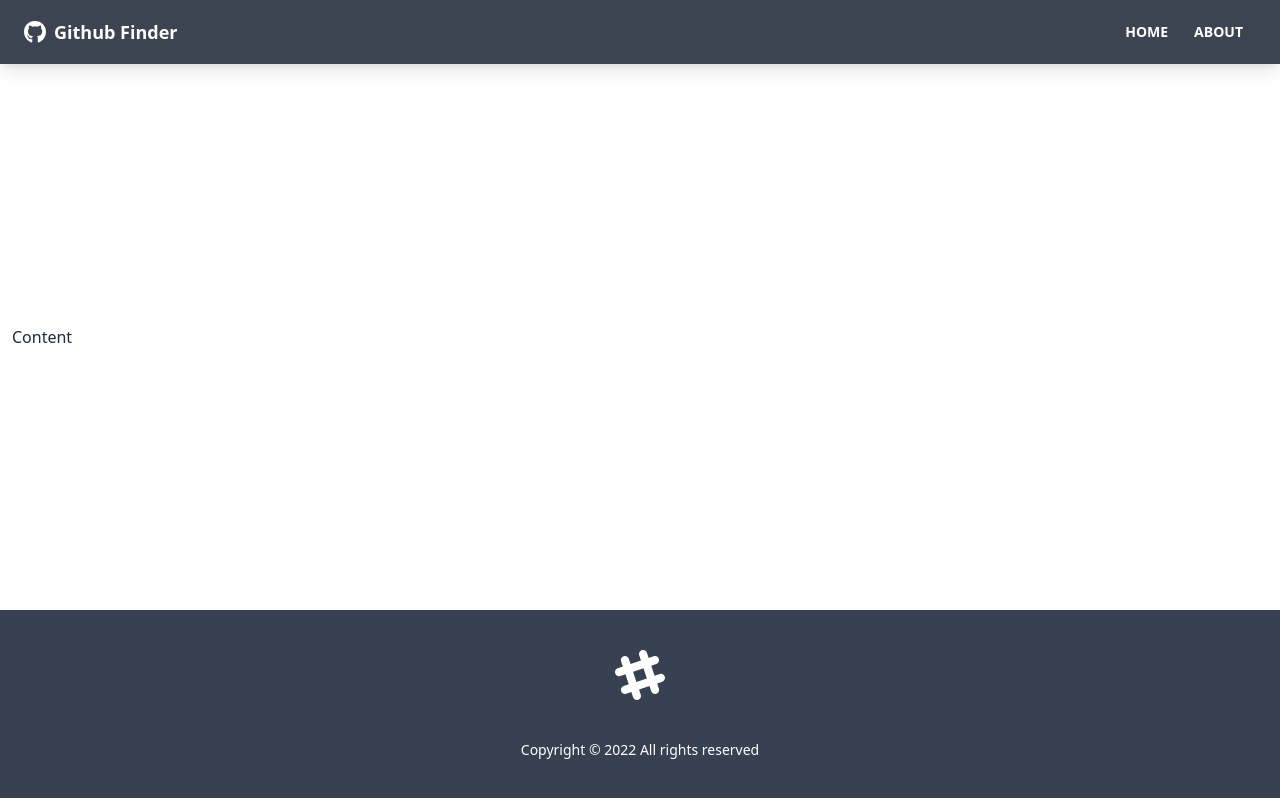
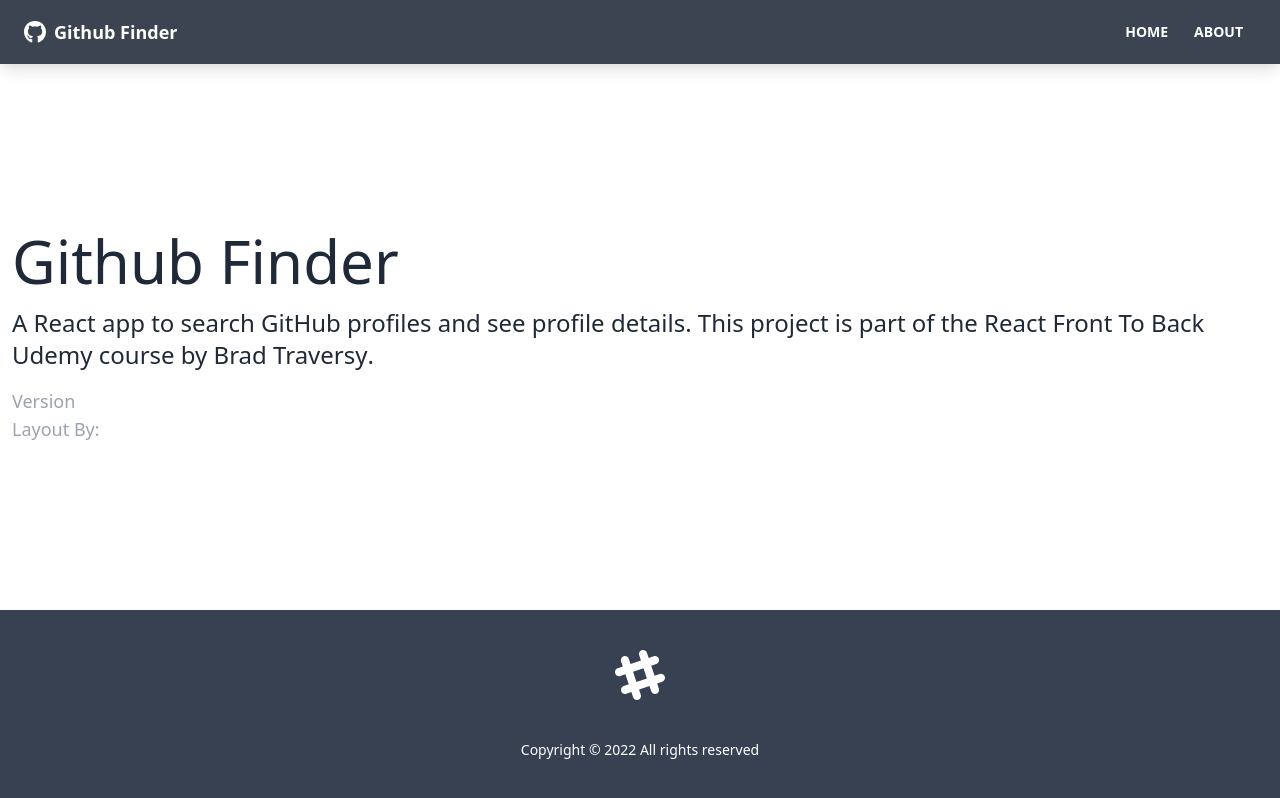
Before and after one commit to tasukuwatanabe/udemy_react_githubfinder, a React (Create React App) app: page /about in a window 1280 px wide. Built offline with nearby package versions, Linux system fonts and the light colour scheme.

Commit message:
add pages & routes

```diff
--- a/src/App.js
+++ b/src/App.js
@@ -1,13 +1,23 @@
-import { BrowserRouter as Router, Route } from 'react-router-dom';
+import { BrowserRouter as Router, Routes, Route } from 'react-router-dom';
 import Navbar from './components/layout/Navbar';
 import Footer from './components/layout/Footer';
+import Home from './pages/Home';
+import About from './pages/About';
+import NotFound from './pages/NotFound';
 
 function App() {
   return (
     <Router>
       <div className='flex flex-col justify-between h-screen'>
         <Navbar />
-        <main className='container mx-auto px-3 pb-12'>Content</main>
+        <main className='container mx-auto px-3 pb-12'>
+          <Routes>
+            <Route exact path='/' element={<Home />} />
+            <Route path='/about' element={<About />} />
+            <Route path='/notfound' element={<NotFound />} />
+            <Route path='/*' element={<NotFound />} />
+          </Routes>
+        </main>
         <Footer />
       </div>
     </Router>
--- /dev/null
+++ b/src/components/users/UserResults.jsx
@@ -0,0 +1,37 @@
+import { useEffect, useState } from 'react';
+
+function UserResults() {
+  const [users, setUsers] = useState([]);
+  const [loading, setLoading] = useState(true);
+
+  useEffect(() => {
+    fetchUsers();
+  }, []);
+
+  const fetchUsers = async () => {
+    const response = await fetch(`${process.env.REACT_APP_GITHUB_URL}/users`, {
+      headers: {
+        Authorization: `token ${process.env.REACT_APP_GITHUB_TOKEN}`,
+      },
+    });
+
+    const data = await response.json();
+
+    setUsers(data);
+    setLoading(data);
+  };
+
+  if (!loading) {
+    return (
+      <div className='grid grid-cols-1 gap-8 xl:grid-cols-4 lg:grid-cols-3 md:grid-cols-2'>
+        {users.map((user) => (
+          <h3>{user.login}</h3>
+        ))}
+      </div>
+    );
+  } else {
+    return <h3>Loading...</h3>;
+  }
+}
+
+export default UserResults;
--- /dev/null
+++ b/src/pages/About.jsx
@@ -0,0 +1,31 @@
+function About() {
+  return (
+    <>
+      <h1 className='text-6xl mb-4'>Github Finder</h1>
+      <p className='mb-4 text-2xl font-light'>
+        A React app to search GitHub profiles and see profile details. This
+        project is part of the
+        <a href='https://www.udemy.com/course/modern-react-front-to-back/'>
+          {' '}
+          React Front To Back
+        </a>{' '}
+        Udemy course by
+        <strong>
+          <a href='https://traversymedia.com'> Brad Traversy</a>
+        </strong>
+        .
+      </p>
+      <p className='text-lg text-gray-400'>
+        Version <span className='text-white'>1.0.0</span>
+      </p>
+      <p className='text-lg text-gray-400'>
+        Layout By:
+        <a className='text-white' href='https://twitter.com/hassibmoddasser'>
+          Hassib Moddasser
+        </a>
+      </p>
+    </>
+  );
+}
+
+export default About;
--- /dev/null
+++ b/src/pages/Home.jsx
@@ -0,0 +1,11 @@
+import UserResults from '../components/users/UserResults';
+
+function Home() {
+  return (
+    <>
+      <UserResults />
+    </>
+  );
+}
+
+export default Home;
--- /dev/null
+++ b/src/pages/NotFound.jsx
@@ -0,0 +1,21 @@
+import { FaHome } from 'react-icons/fa';
+import { Link } from 'react-router-dom';
+
+function NotFound() {
+  return (
+    <div className='hero'>
+      <div className='text-center hero-content'>
+        <div className='max-w-lg'>
+          <h1 className='text-8xl fond-bold mb-8'>Ooops</h1>
+          <p className='text-5xl mb-8'>404 - Page not found!</p>
+          <Link to='/' className='btn btn-primary btn-lg'>
+            <FaHome className='mr-2' />
+            Back To Home
+          </Link>
+        </div>
+      </div>
+    </div>
+  );
+}
+
+export default NotFound;
```
